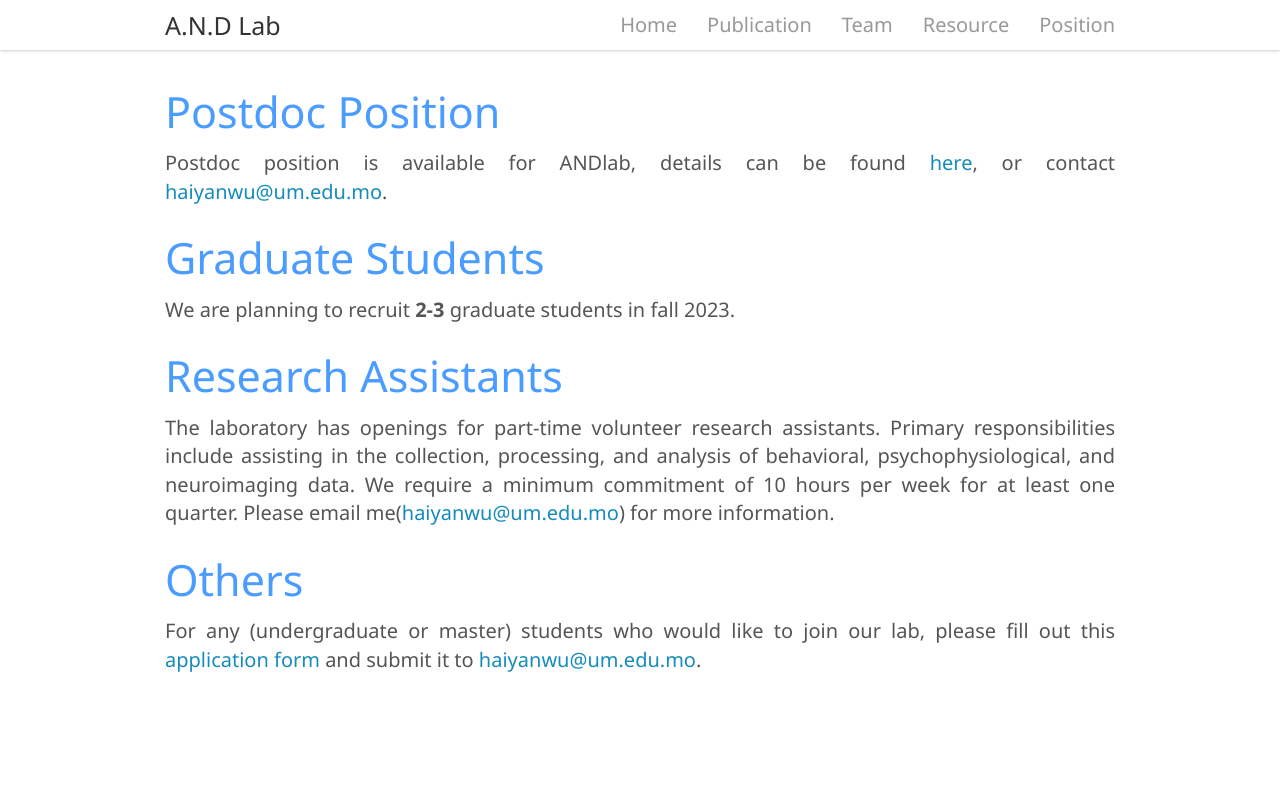
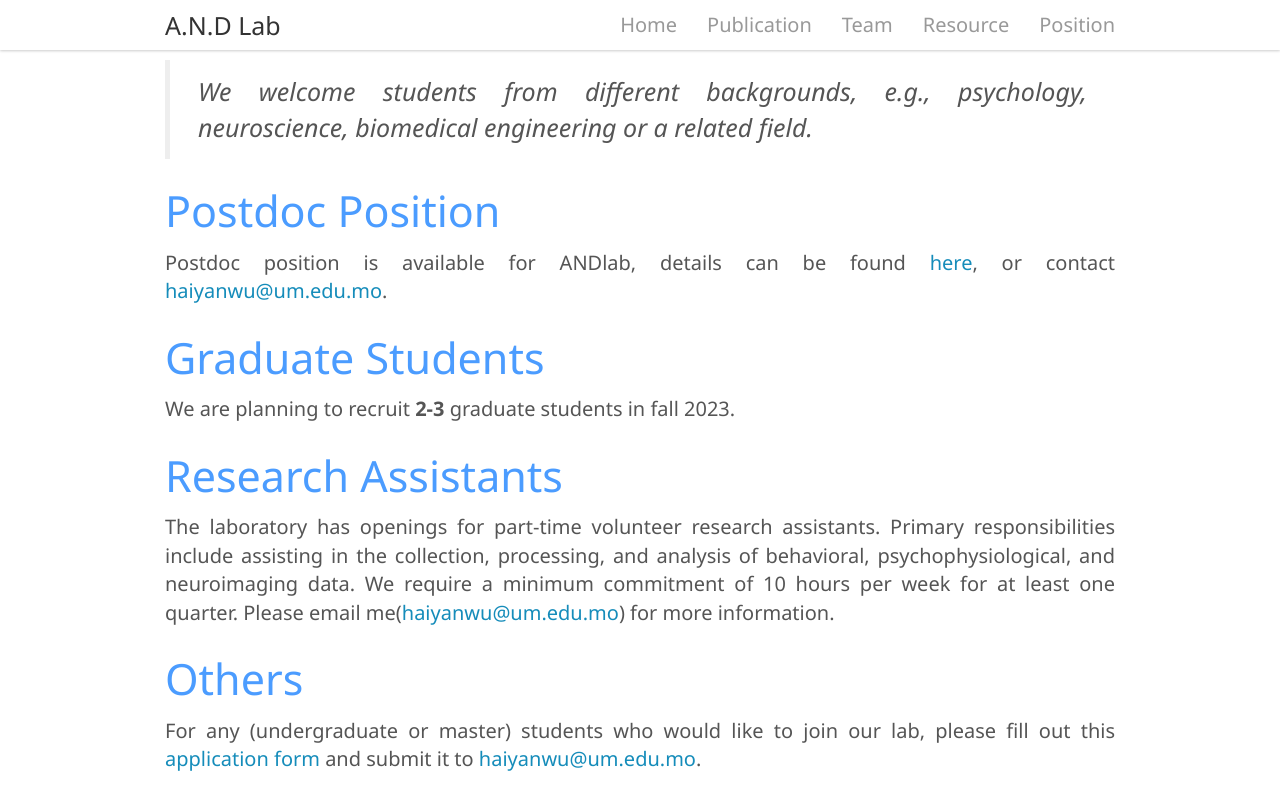
Before and after one commit to andlab-um/lab-website, a Jekyll site: the page built from _pages/position.md, in a window 1280 px wide. Shown: the top 810 px of the page. Built offline with Jekyll 4.4.1, drawn with Linux system fonts in a browser that asks for light colours; nearby versions of some CDN libraries.

Commit message:
Update position description

```diff
--- a/_pages/position.md
+++ b/_pages/position.md
@@ -5,6 +5,8 @@ excerpt: "A.N.D Lab -- Position"
 sitemap: false
 permalink: /position
 ---
+
+> *We welcome students from different backgrounds, e.g., psychology, neuroscience, biomedical engineering or a related field.*
 
 ## Postdoc Position
 
```
